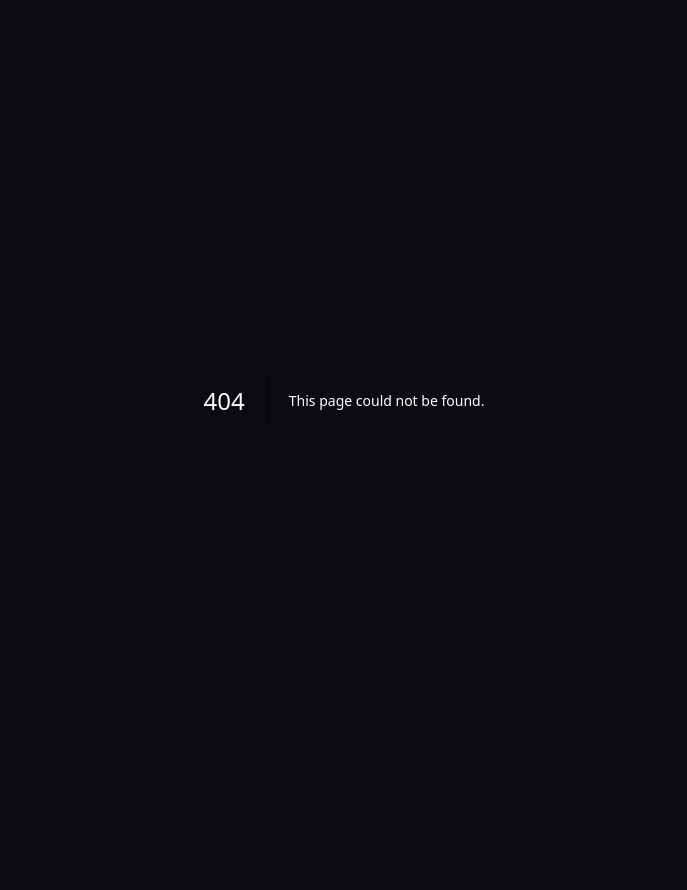
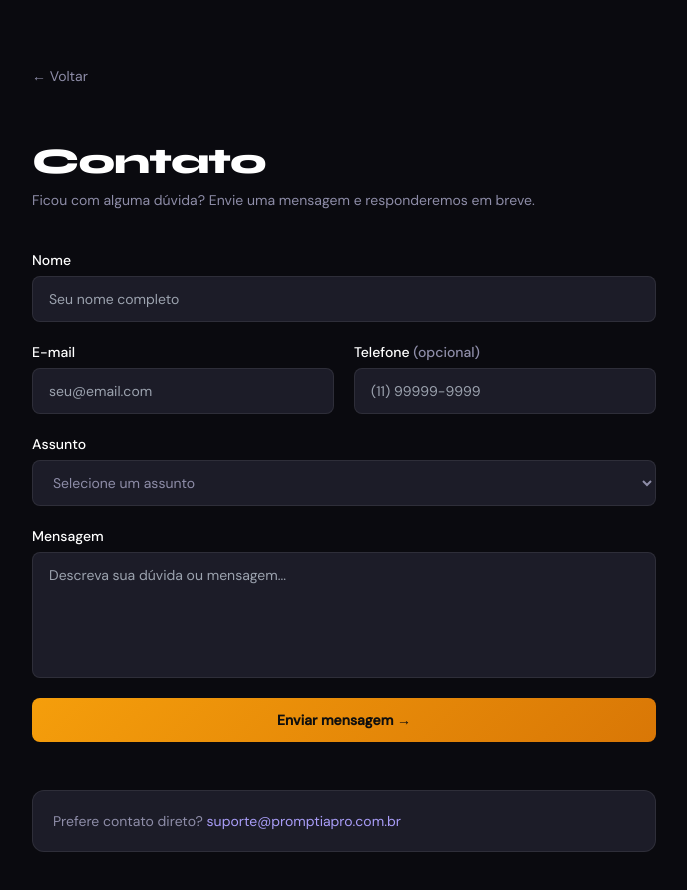
Before and after one commit to ffukuda23/PromptiaPro, a Next.js app: page /contato in a window 1280 px wide. Before the commit this address had no page. Shown: the top 890 px of the page, without its empty margins (296-983 px from the left). Before the commit the page ends 800 px from the top, so only its background shows below. Built offline with nearby package versions, Linux system fonts and the light colour scheme.

Commit message:
Create page.tsx

```diff
--- /dev/null
+++ b/app/contato/page.tsx
@@ -0,0 +1,157 @@
+'use client'
+export const dynamic = 'force-dynamic'
+import Link from 'next/link'
+import { useState } from 'react'
+
+export default function ContatoPage() {
+  const [form, setForm] = useState({ nome: '', email: '', telefone: '', assunto: '', mensagem: '' })
+  const [status, setStatus] = useState<'idle' | 'loading' | 'success' | 'error'>('idle')
+
+  const handleSubmit = async (e: React.FormEvent) => {
+    e.preventDefault()
+    setStatus('loading')
+    try {
+      const res = await fetch('/api/contato', {
+        method: 'POST',
+        headers: { 'Content-Type': 'application/json' },
+        body: JSON.stringify(form),
+      })
+      if (res.ok) {
+        setStatus('success')
+        setForm({ nome: '', email: '', telefone: '', assunto: '', mensagem: '' })
+      } else {
+        setStatus('error')
+      }
+    } catch {
+      setStatus('error')
+    }
+  }
+
+  return (
+    <div className="min-h-screen px-6 py-16 max-w-2xl mx-auto" style={{ background: 'var(--bg)' }}>
+      <Link href="/" className="text-sm mb-8 inline-flex items-center gap-2" style={{ color: 'var(--muted)' }}>← Voltar</Link>
+      <h1 className="font-display text-4xl font-black tracking-tight mb-2 mt-6">Contato</h1>
+      <p className="text-sm mb-10" style={{ color: 'var(--muted)' }}>
+        Ficou com alguma dúvida? Envie uma mensagem e responderemos em breve.
+      </p>
+
+      {status === 'success' ? (
+        <div className="p-6 rounded-xl border text-center" style={{ borderColor: 'var(--accent)', background: 'var(--surface)' }}>
+          <div className="text-3xl mb-3">✅</div>
+          <h2 className="font-display text-xl font-bold mb-2">Mensagem enviada!</h2>
+          <p className="text-sm" style={{ color: 'var(--muted)' }}>
+            Recebemos seu contato e responderemos em breve no e-mail informado.
+          </p>
+          <button
+            onClick={() => setStatus('idle')}
+            className="mt-6 text-sm underline"
+            style={{ color: 'var(--accent2)' }}
+          >
+            Enviar nova mensagem
+          </button>
+        </div>
+      ) : (
+        <form onSubmit={handleSubmit} className="flex flex-col gap-5">
+
+          {/* Nome */}
+          <div className="flex flex-col gap-1.5">
+            <label className="text-sm font-medium">Nome</label>
+            <input
+              type="text"
+              required
+              placeholder="Seu nome completo"
+              value={form.nome}
+              onChange={e => setForm({ ...form, nome: e.target.value })}
+              className="w-full rounded-lg px-4 py-3 text-sm outline-none transition"
+              style={{ background: 'var(--surface)', border: '1px solid var(--border)', color: 'var(--fg)' }}
+            />
+          </div>
+
+          {/* E-mail e Telefone */}
+          <div className="grid grid-cols-1 gap-5 sm:grid-cols-2">
+            <div className="flex flex-col gap-1.5">
+              <label className="text-sm font-medium">E-mail</label>
+              <input
+                type="email"
+                required
+                placeholder="seu@email.com"
+                value={form.email}
+                onChange={e => setForm({ ...form, email: e.target.value })}
+                className="w-full rounded-lg px-4 py-3 text-sm outline-none"
+                style={{ background: 'var(--surface)', border: '1px solid var(--border)', color: 'var(--fg)' }}
+              />
+            </div>
+            <div className="flex flex-col gap-1.5">
+              <label className="text-sm font-medium">Telefone <span style={{ color: 'var(--muted)' }}>(opcional)</span></label>
+              <input
+                type="tel"
+                placeholder="(11) 99999-9999"
+                value={form.telefone}
+                onChange={e => setForm({ ...form, telefone: e.target.value })}
+                className="w-full rounded-lg px-4 py-3 text-sm outline-none"
+                style={{ background: 'var(--surface)', border: '1px solid var(--border)', color: 'var(--fg)' }}
+              />
+            </div>
+          </div>
+
+          {/* Assunto */}
+          <div className="flex flex-col gap-1.5">
+            <label className="text-sm font-medium">Assunto</label>
+            <select
+              required
+              value={form.assunto}
+              onChange={e => setForm({ ...form, assunto: e.target.value })}
+              className="w-full rounded-lg px-4 py-3 text-sm outline-none"
+              style={{ background: 'var(--surface)', border: '1px solid var(--border)', color: form.assunto ? 'var(--fg)' : 'var(--muted)' }}
+            >
+              <option value="" disabled>Selecione um assunto</option>
+              <option value="Dúvida sobre o plano">Dúvida sobre o plano</option>
+              <option value="Problema técnico">Problema técnico</option>
+              <option value="Cancelamento">Cancelamento</option>
+              <option value="Sugestão de prompt">Sugestão de prompt</option>
+              <option value="Parceria">Parceria</option>
+              <option value="Outro">Outro</option>
+            </select>
+          </div>
+
+          {/* Mensagem */}
+          <div className="flex flex-col gap-1.5">
+            <label className="text-sm font-medium">Mensagem</label>
+            <textarea
+              required
+              rows={5}
+              placeholder="Descreva sua dúvida ou mensagem..."
+              value={form.mensagem}
+              onChange={e => setForm({ ...form, mensagem: e.target.value })}
+              className="w-full rounded-lg px-4 py-3 text-sm outline-none resize-none"
+              style={{ background: 'var(--surface)', border: '1px solid var(--border)', color: 'var(--fg)' }}
+            />
+          </div>
+
+          {status === 'error' && (
+            <p className="text-sm" style={{ color: '#ef4444' }}>
+              Ocorreu um erro ao enviar. Tente novamente ou escreva para suporte@promptiapro.com.br
+            </p>
+          )}
+
+          <button
+            type="submit"
+            disabled={status === 'loading'}
+            className="w-full py-3 rounded-lg font-bold text-sm transition"
+            style={{ background: 'linear-gradient(135deg,#f59e0b,#d97706)', color: '#0f0f0f', opacity: status === 'loading' ? 0.7 : 1 }}
+          >
+            {status === 'loading' ? 'Enviando...' : 'Enviar mensagem →'}
+          </button>
+
+        </form>
+      )}
+
+      <div className="mt-12 p-5 rounded-xl border" style={{ borderColor: 'var(--border)', background: 'var(--surface)' }}>
+        <p className="text-sm" style={{ color: 'var(--muted)' }}>
+          Prefere contato direto?{' '}
+          <a href="mailto:suporte@promptiapro.com.br" style={{ color: 'var(--accent2)' }}>suporte@promptiapro.com.br</a>
+        </p>
+      </div>
+    </div>
+  )
+}
```
